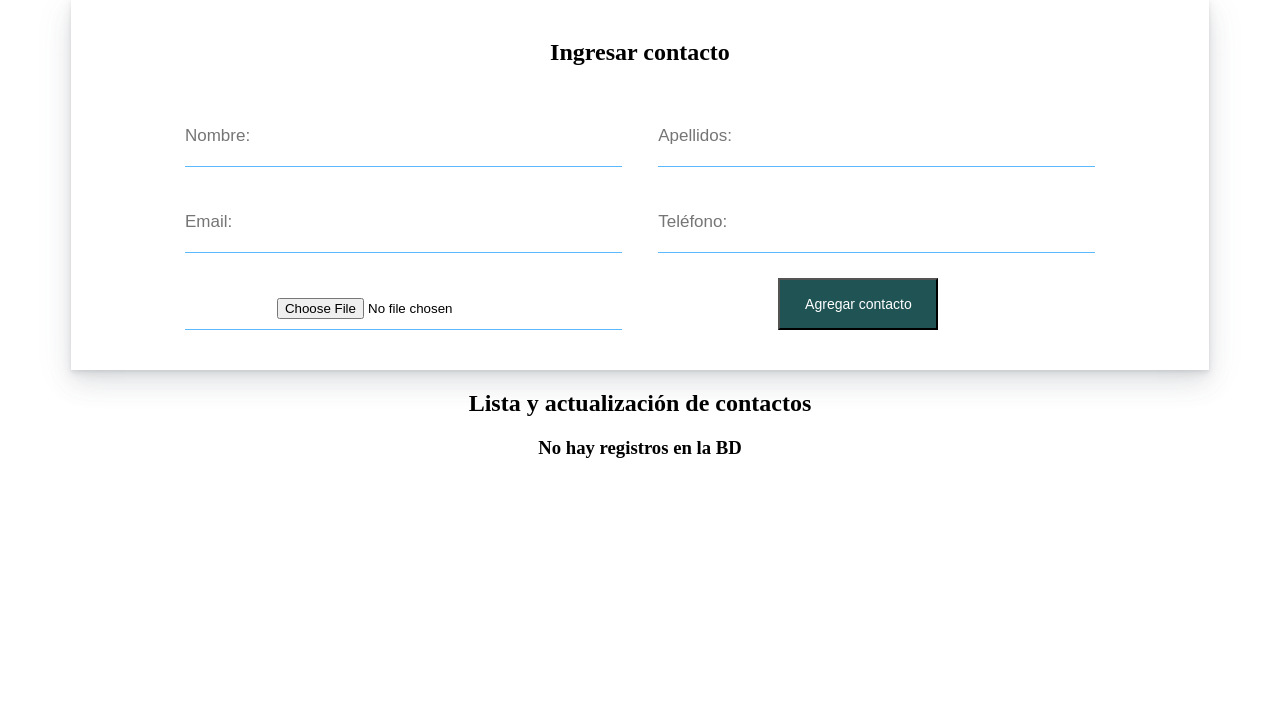
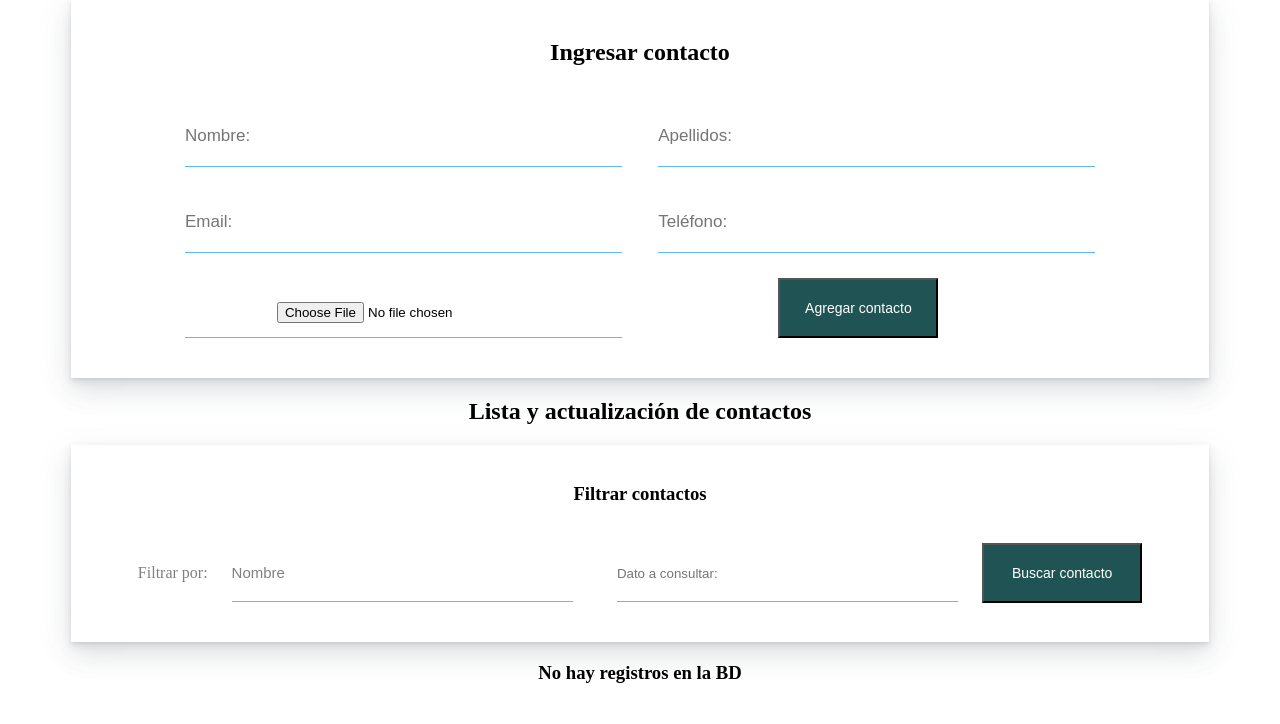
Before and after one commit to tian-dev1/AgendaContactosPHP, a PHP site: page / in a window 1280 px wide. Shown: the part 81-805 px from the top of the page. Before the commit the page ends 539 px from the top, so only its background shows below. Run offline with PHP 8.4, Linux system fonts and the light colour scheme; data that the repository does not hold is empty.

Commit message:
Se agrego filtro diseño y funcionaliad

```diff
--- a/css/style.css
+++ b/css/style.css
@@ -1,6 +1,3 @@
-
-
-
 h1, h2, h3{
     text-align: center;
 
@@ -39,6 +36,7 @@ input[type="submit"]{ /*Botones de header y sobre mi*/
     background: #205454;
     width: 160px;
     margin: 0 auto;
+    padding: 20px;
 }
 
 .divFile{
@@ -147,3 +145,27 @@ input[type=number] {
     text-align: center;
     margin: 10px auto;
 }
+.formQuery{
+    text-align: center;
+}
+.itemQuery{
+    width: 30%;
+    padding: 20px 0;
+    margin: 20px;
+    border: 0;
+    border-bottom: 1px solid #5cb8ff;
+    background-color: white;
+    -moz-appearance: none;
+    -webkit-appearance: none;
+    font-size: 15px;
+    color: grey;
+}
+
+.formQuery input[type="text"]{ /* Este estilo toma todos los input de tipo text y email*/
+    width: 30%;
+    padding: 20px 0;
+    margin: 20px;
+    border: 0;
+    border-bottom: 1px solid #5cb8ff;
+
+}
--- a/index.php
+++ b/index.php
@@ -1,6 +1,7 @@
 <?php
 
 require('conexion.php'); #Solicitamos la conexion a la BD
+
 $sql = "SELECT * FROM contacto ORDER BY names ASC"; #guardamos en una variable la sentencia sql de la consulta
 
 $resultado = mysqli_query($conexion, $sql); #resultado = $conexion->query($sql);
@@ -43,10 +44,41 @@ if(mysqli_num_rows($resultado)==0){
     </div>
 
     <h2>Lista y actualización de contactos</h2>
+    <div class="container">
+        <form class="formQuery" method="GET" enctype="multipart/form-data">
+            <h3>Filtrar contactos</h3>
+            <label for="" style="color: gray;">Filtrar por:</label>
+            <select class="itemQuery" name="itemQuery">
+                <option value="names" selected>Nombre</option>
+                <option value="lastName">Apellidos</option>
+                <option value="phone">Teléfono</option>
+            </select>
+            <input type="text" name="filter" id="filter" placeholder="Dato a consultar:" required>
+            <input type="submit" value="Buscar contacto"/>
+        </form>
+    </div>
+
+
+    <div class="Query">
+        <?php
+            if(!empty($_GET['filter'])){
+                include "filtrar.php";
+
+
+
+
+            }
+        ?>
+
+
+    </div>
+
+
+
     <?php echo $mensaje ?>
     <div class="containerTwo">
 
-        <?php foreach($resultado_contactos as $registro): ?>
+         <?php foreach($resultado_contactos as $registro): ?>
             <form method="POST" action="actualizar.php" enctype="multipart/form-data">
                 <div class="card">
                     <img class="images" src="<?php echo $registro[5]; ?>" alt="">
@@ -78,9 +110,6 @@ if(mysqli_num_rows($resultado)==0){
             </form>
         <?php endforeach; ?>
     </div>
-    <script>
-
-    </script>
 </body>
 </html>
 <?php
```
Also changed, not shown: filtrar.php (added, +59 -0 lines).
